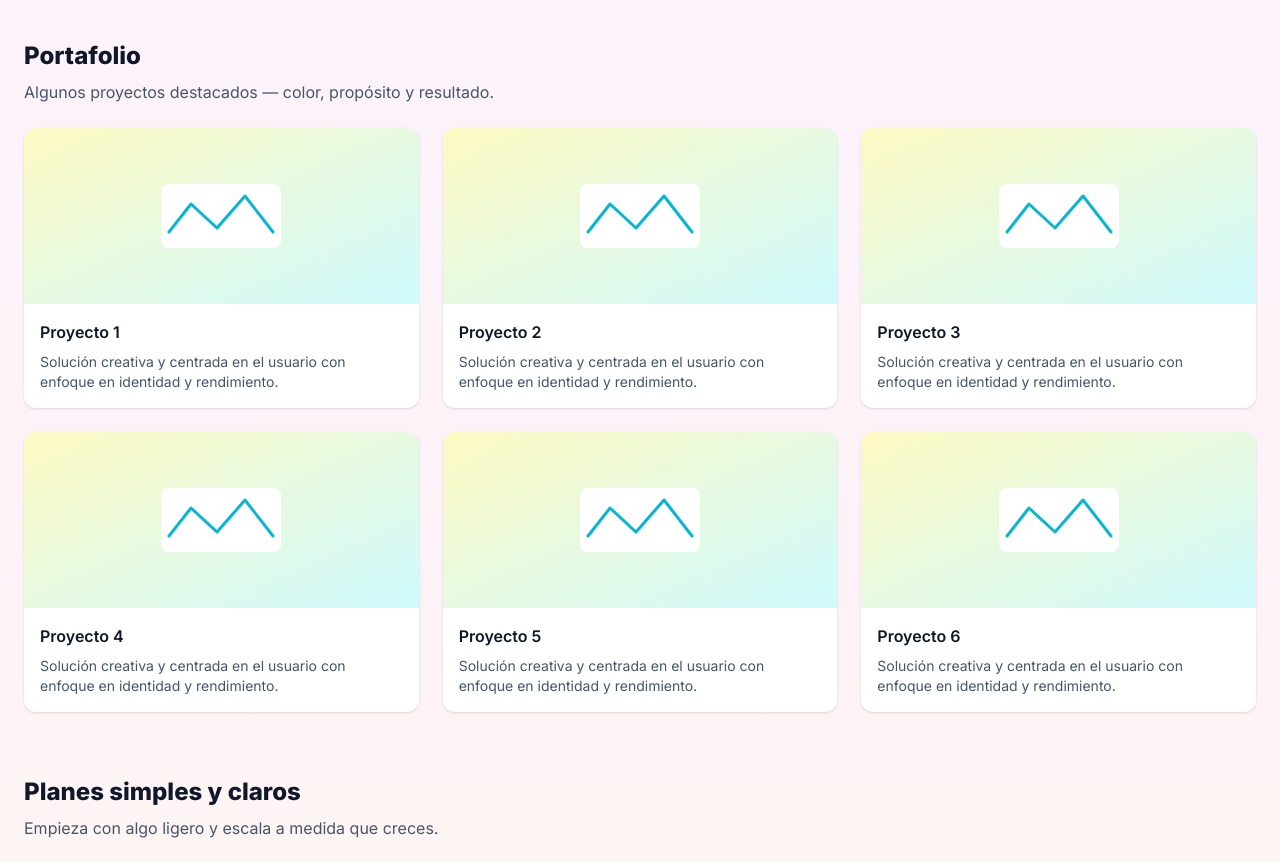
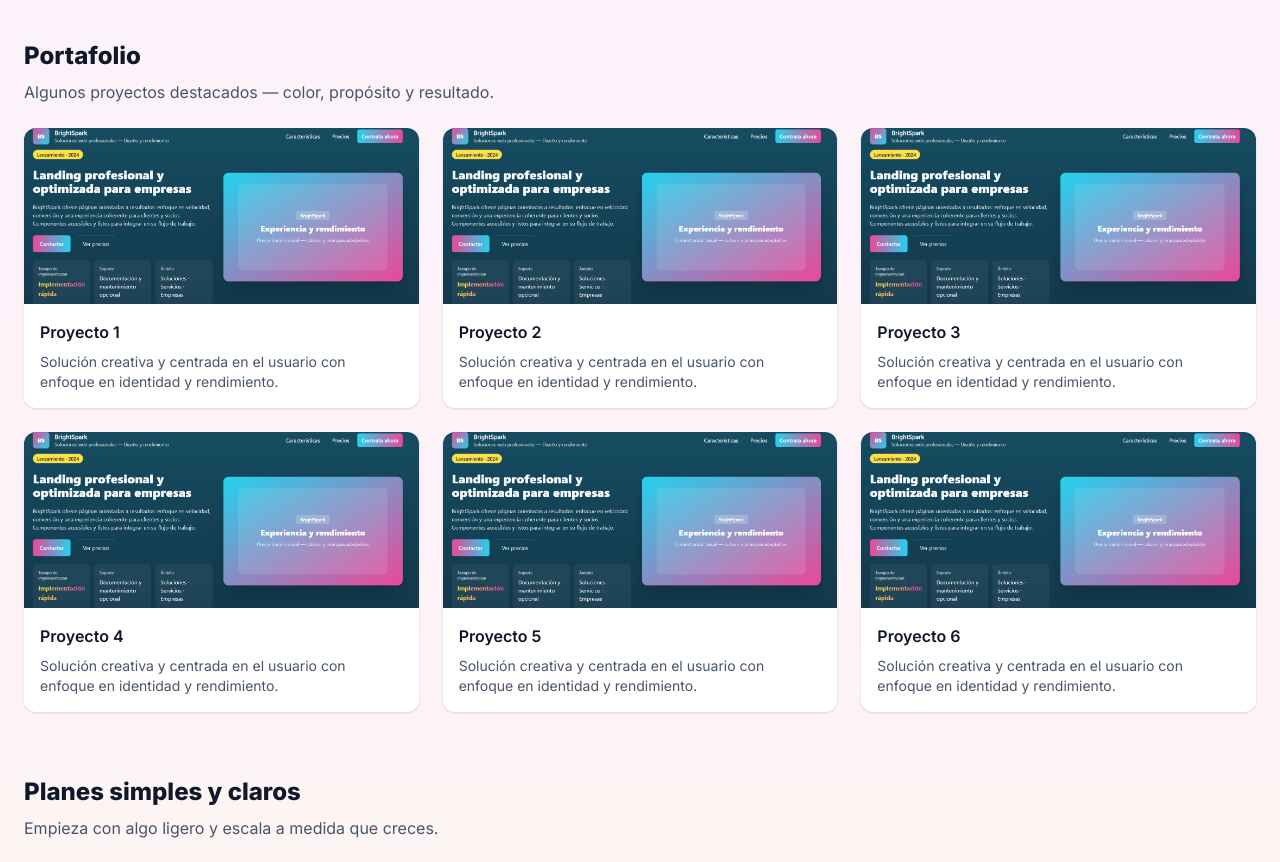
Before and after one commit to NocianDev/brillalab-landing, a React (Vite) app: page / in a window 1280 px wide. Shown: the part 1000-1862 px from the top of the page. Built offline with nearby package versions, Linux system fonts and the light colour scheme; no server answers.

Commit message:
Sitios 1

```diff
--- a/src/components/BrillaLabLanding.jsx
+++ b/src/components/BrillaLabLanding.jsx
@@ -7,6 +7,26 @@ export default function BrillaLabLanding() {
   const [sent, setSent] = useState(false);
   const [sending, setSending] = useState(false);
   const [errorMsg, setErrorMsg] = useState(null);
+
+  // ================== CONFIG PORTAFOLIO ==================
+  // Ruta por defecto de la imagen (coloca la imagen en public/images/...)
+  const portfolioDefaultImage = "/images/Site_1.png"; // <-- cambia aquí si quieres
+  // URL por defecto a la que apuntan las tarjetas
+  const portfolioDefaultUrl = "https://bright-spark-three.vercel.app/"; // <-- cambia aquí si quieres
+
+  // Lista de items del portafolio. Por defecto se generan 6 cards que usan
+  // la imagen/URL por defecto, pero puedes editar cada objeto para apuntar
+  // a una imagen o URL distinta en el futuro.
+  // Ejemplo de entrada personalizada:
+  // { id: 1, title: 'Proyecto A', image: '/images/proyecto-a.jpg', url: 'https://proyecto-a.com' }
+  const portfolioItems = Array.from({ length: 6 }, (_, i) => ({
+    id: i + 1,
+    title: `Proyecto ${i + 1}`,
+    // Al inicio todas usan la misma imagen y URL; cámbialas individualmente cuando quieras.
+    image: portfolioDefaultImage,
+    url: portfolioDefaultUrl,
+  }));
+  // ======================================================
 
   // Contact links (configura si quieres)
   const phoneE164 = "528261271886";
@@ -179,20 +199,29 @@ export default function BrillaLabLanding() {
           <p className="mt-2 text-slate-600">Algunos proyectos destacados — color, propósito y resultado.</p>
 
           <div className="mt-6 grid grid-cols-1 sm:grid-cols-2 lg:grid-cols-3 gap-6">
-            {[1, 2, 3, 4, 5, 6].map((n) => (
-              <div key={n} className="rounded-xl overflow-hidden bg-white shadow">
-                <div className="w-full h-44 flex items-center justify-center bg-gradient-to-br from-yellow-100 to-cyan-100 text-slate-600">
-                <svg width="120" height="64" viewBox="0 0 120 64" fill="none" xmlns="http://www.w3.org/2000/svg" aria-hidden>
-                  <rect width="120" height="64" rx="8" fill="white" />
-                  <path d="M8 48 L30 20 L56 44 L84 12 L112 48" stroke="#06b6d4" strokeWidth="3" strokeLinecap="round" strokeLinejoin="round" fill="none" />
-                </svg>
-                <span className="sr-only">Proyecto {n}</span>
-              </div>
+            {portfolioItems.map((item) => (
+              <a
+                key={item.id}
+                href={item.url || portfolioDefaultUrl}
+                target="_blank"
+                rel="noopener noreferrer"
+                className="group block rounded-xl overflow-hidden bg-white shadow hover:shadow-lg transition-shadow"
+                aria-label={`Abrir ${item.title}`}
+              >
+                <div className="w-full h-44 relative bg-gray-100">
+                  <img
+                    src={item.image || portfolioDefaultImage}
+                    alt={item.title}
+                    className="w-full h-full object-cover transition-transform transform group-hover:scale-105"
+                  />
+                  <div className="absolute inset-0 bg-black/0 group-hover:bg-black/10 transition-colors pointer-events-none" />
+                </div>
+
                 <div className="p-4">
-                  <h5 className="font-semibold">Proyecto {n}</h5>
+                  <h5 className="font-semibold">{item.title}</h5>
                   <p className="text-sm text-slate-600 mt-2">Solución creativa y centrada en el usuario con enfoque en identidad y rendimiento.</p>
                 </div>
-              </div>
+              </a>
             ))}
           </div>
         </section>
```
Also changed, not shown: public/images/Site_1.png (added).
